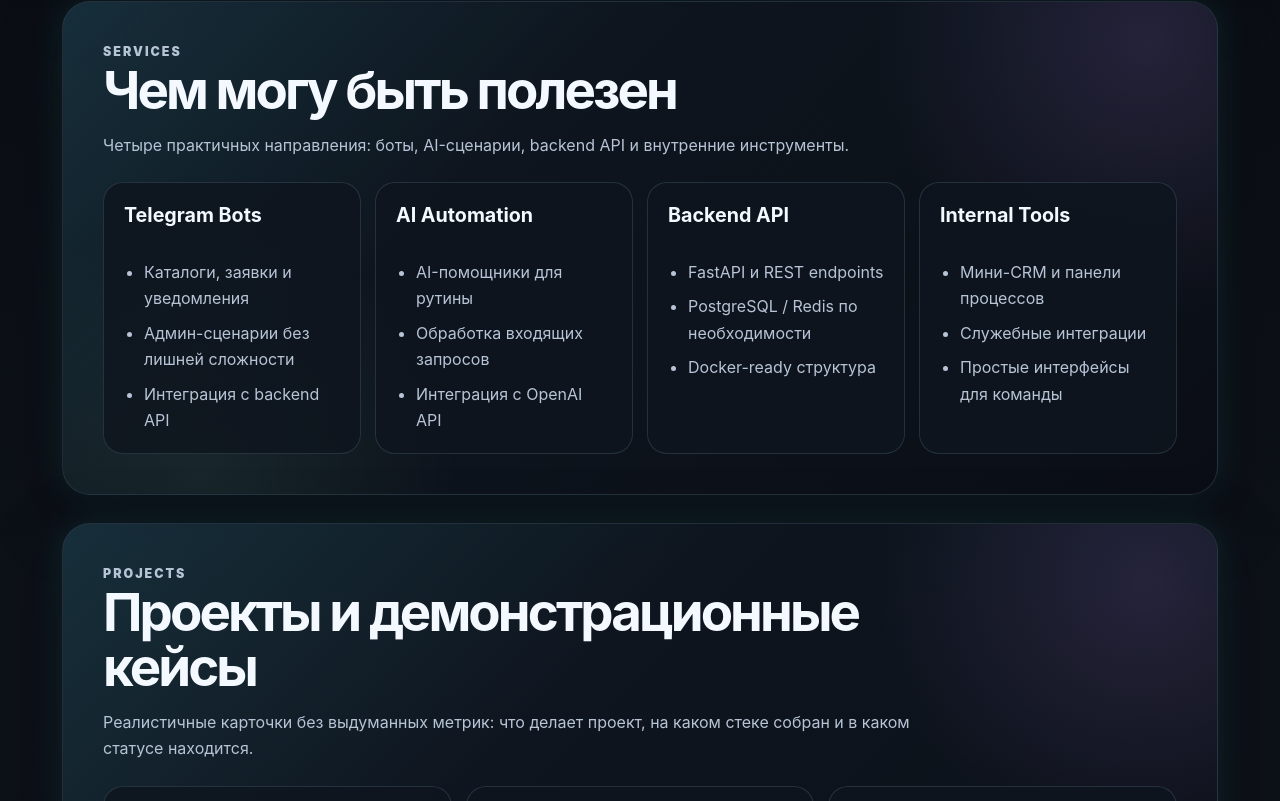
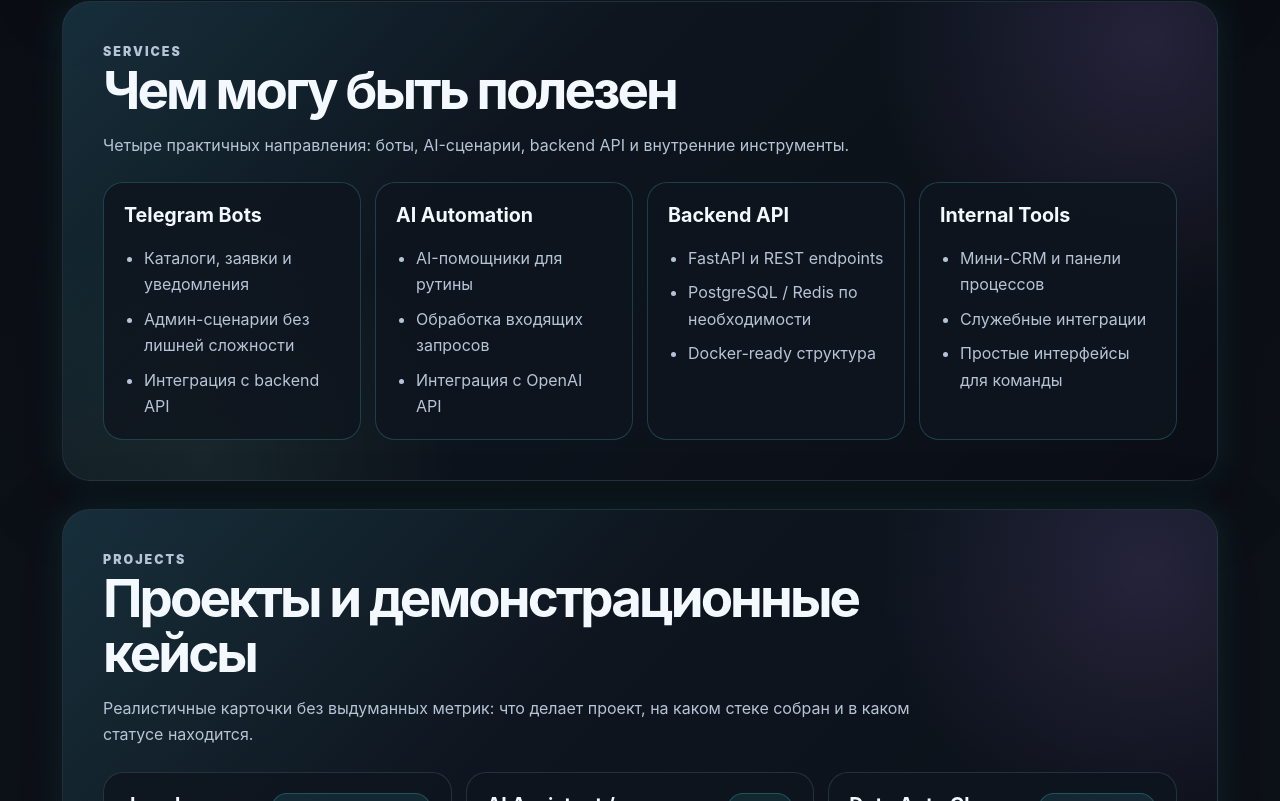
Before and after one commit to CatCodeArbelin/portfolio, a React (Vite) app in the folder frontend/: page / in a window 1280 px wide. Shown: the part 1161-1962 px from the top of the page. Built offline with nearby package versions, Linux system fonts and the light colour scheme; no server answers.

Commit message:
Stabilize services cards

```diff
--- a/frontend/src/components/ServicesSection.tsx
+++ b/frontend/src/components/ServicesSection.tsx
@@ -20,6 +20,51 @@ const serviceFallbacks: ServiceCard[] = [
   },
 ];
 
+const serviceTitles = new Set<string>(serviceFallbacks.map((service) => service.title));
+
+function getCompatibleFeatures(service: unknown, title: ServiceCard['title']): string[] | undefined {
+  if (!service || typeof service !== 'object' || !('title' in service) || !('features' in service)) {
+    return undefined;
+  }
+
+  const serviceTitle = service.title;
+  const serviceFeatures = service.features;
+
+  if (typeof serviceTitle !== 'string' || serviceTitle !== title || !serviceTitles.has(serviceTitle)) {
+    return undefined;
+  }
+
+  if (!Array.isArray(serviceFeatures)) {
+    return undefined;
+  }
+
+  const features = serviceFeatures.filter(
+    (feature): feature is string => typeof feature === 'string' && feature.trim().length > 0,
+  );
+
+  return features.length > 0 ? features : undefined;
+}
+
+function getStableServices(servicesStateData: ServiceCard[] | undefined): ServiceCard[] {
+  if (!Array.isArray(servicesStateData)) {
+    return serviceFallbacks;
+  }
+
+  return serviceFallbacks.map((fallbackService) => {
+    const apiService = servicesStateData.find((service) => service.title === fallbackService.title);
+    const apiFeatures = getCompatibleFeatures(apiService, fallbackService.title);
+
+    if (!apiFeatures) {
+      return fallbackService;
+    }
+
+    return {
+      title: fallbackService.title,
+      features: apiFeatures,
+    };
+  });
+}
+
 export function ServicesSection() {
   const [servicesState] = useSectionData({
     loadData: getServices,
@@ -28,7 +73,7 @@ export function ServicesSection() {
     logContext: 'ServicesSection',
   });
 
-  const services = servicesState.status === 'ready' ? servicesState.data : serviceFallbacks;
+  const services = getStableServices(servicesState.status === 'ready' ? servicesState.data : undefined);
 
   return (
     <section className="sectionCard" id="services" aria-labelledby="services-title">
@@ -39,7 +84,7 @@ export function ServicesSection() {
       </div>
 
       <div className="cardGrid servicesGrid">
-        {services.slice(0, 4).map((service) => (
+        {services.map((service) => (
           <article className="contentCard serviceCard" key={service.title}>
             <h3>{service.title}</h3>
             <ul>
--- a/frontend/src/styles.css
+++ b/frontend/src/styles.css
@@ -510,6 +510,14 @@ h4 {
   min-height: 100%;
 }
 
+.serviceCard {
+  border-color: rgba(75, 240, 255, 0.2);
+}
+
+.serviceCard h3 {
+  margin-bottom: 0;
+}
+
 .contentCard ul:not(.inlineList),
 .designCard ul:not(.inlineList) {
   margin: 0;
```
